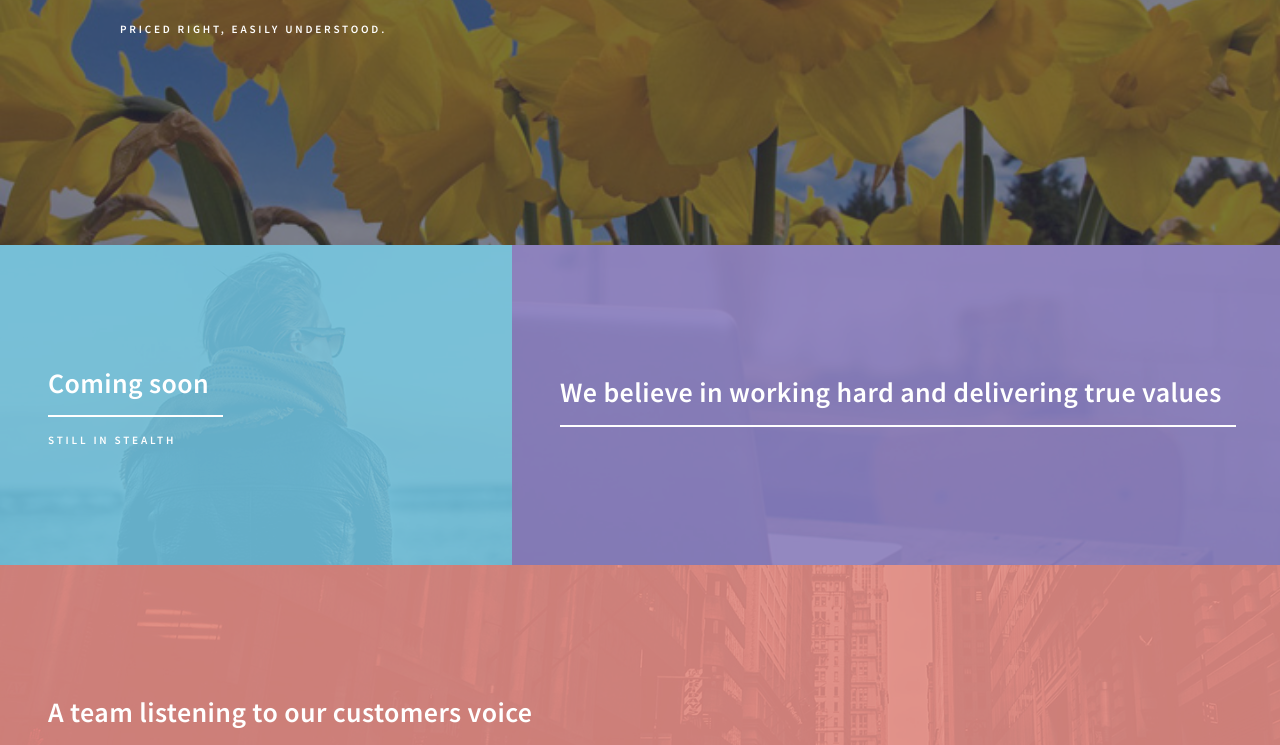
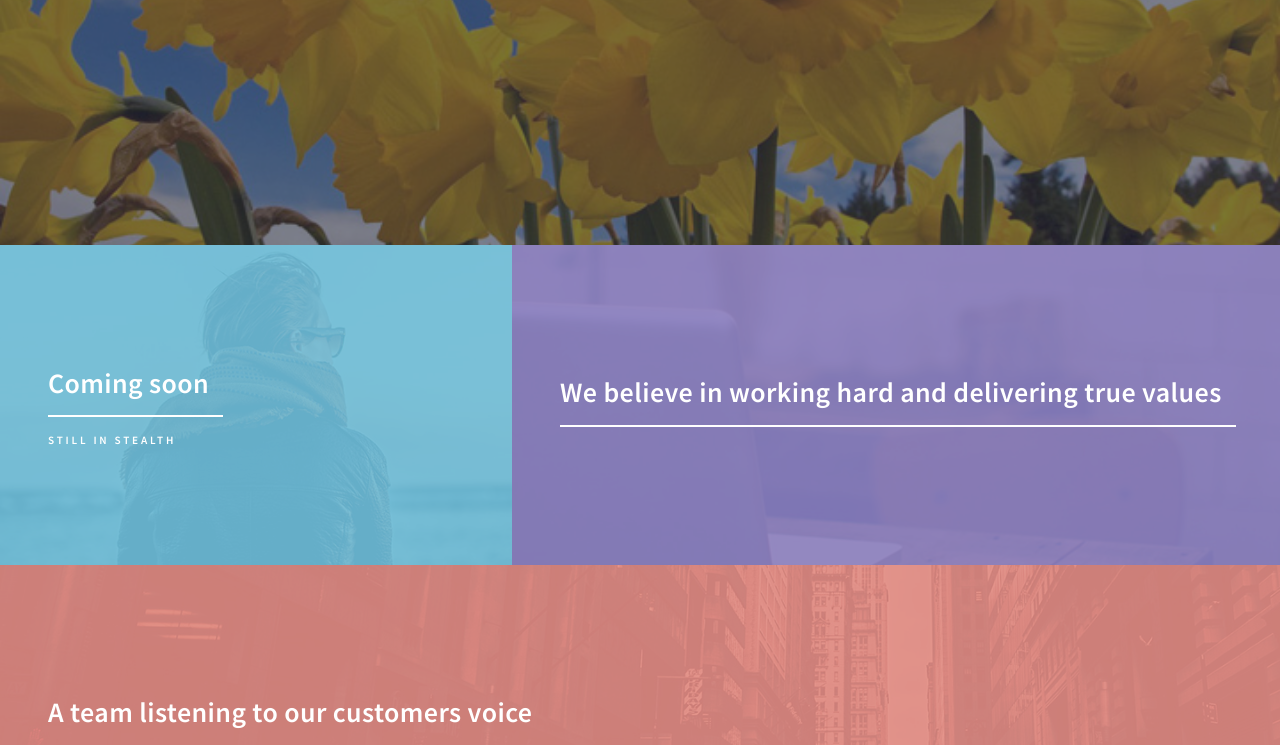
Before and after one commit to daffodilhealthco/daffodilhealthco, a plain HTML site: page index.html in a window 1280 px wide. Shown: the part 355-1100 px from the top of the page. Drawn offline with Linux system fonts and the light colour scheme.

Commit message:
remove description

```diff
--- a/index.html
+++ b/index.html
@@ -77,7 +77,7 @@
                 <h1>Daffodil</h1>
             </header>
             <div class="content">
-                <p style="text-transform: uppercase;">Priced Right, Easily Understood.</p>
+                <p style="text-transform: uppercase;"></p>
             </div>
         </div>
     </section>
```
